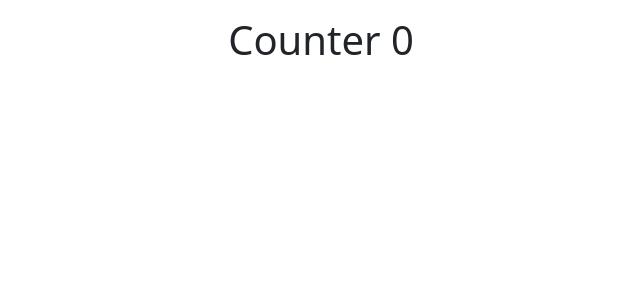
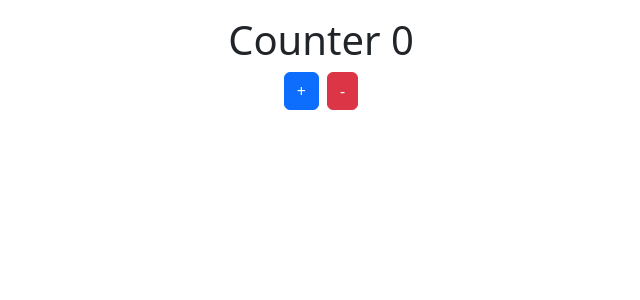
Before and after one commit to fep-coder/react-for-beginners, a React (Vite) app: page / in a window 1280 px wide. Shown: the top 300 px of the page, without its empty margins (319-959 px from the left). Built offline with nearby package versions, Linux system fonts and the light colour scheme.

Commit message:
22 Actions and  useDispatch

```diff
--- a/src/Counter.jsx
+++ b/src/Counter.jsx
@@ -1,11 +1,26 @@
-import { useSelector } from "react-redux";
+import { useDispatch, useSelector } from "react-redux";
+import { decrement, increment } from "./slices/counterSlice";
 
 function Counter() {
     const count = useSelector((state) => state.counter.count);
+    const dispatch = useDispatch();
 
     return (
-        <div>
+        <div className="text-center">
             <h1 className="text-center mt-3">Counter {count} </h1>
+
+            <button
+                className="btn btn-primary mx-1"
+                onClick={() => dispatch(increment())}
+            >
+                +
+            </button>
+            <button
+                className="btn btn-danger mx-1"
+                onClick={() => dispatch(decrement())}
+            >
+                -
+            </button>
         </div>
     );
 }
--- a/src/slices/counterSlice.js
+++ b/src/slices/counterSlice.js
@@ -6,8 +6,14 @@ const counterSlice = createSlice({
     name: "counter",
     initialState,
     reducers: {
-        // actions
+        increment: (state) => {
+            state.count += 1;
+        },
+        decrement: (state) => {
+            state.count -= 1;
+        },
     },
 });
 
+export const { increment, decrement } = counterSlice.actions;
 export default counterSlice.reducer;
```
